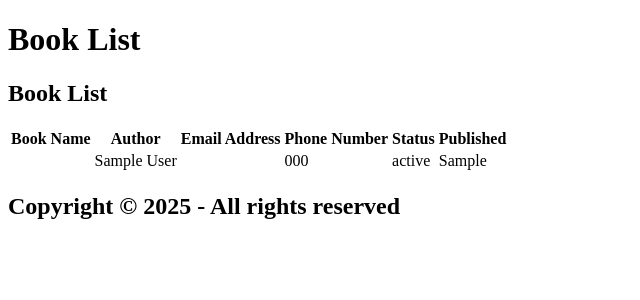
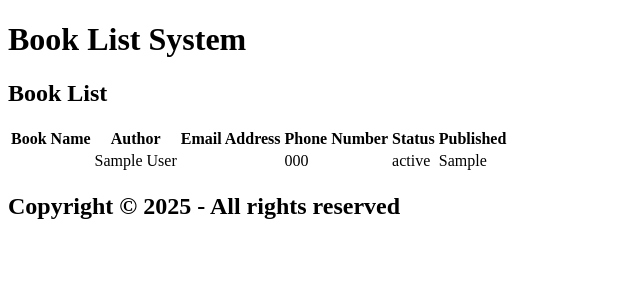
Before and after one commit to SukhWave/PHPAssignment1, a PHP site: page / in a window 1280 px wide. Shown: the top 300 px of the page, without its empty margins (0-640 px from the left). Run offline with PHP 8.4, Linux system fonts and the light colour scheme; tables that the repository leaves empty or names only in its code hold one stand-in row (values such as "Sample post"); data that the repository does not hold is empty.

Commit message:
edited header h1

```diff
--- a/header.php
+++ b/header.php
@@ -1,3 +1,3 @@
 <header>
-    <h1>Book List </h1>
+    <h1>Book List System </h1>
 </header>
```
